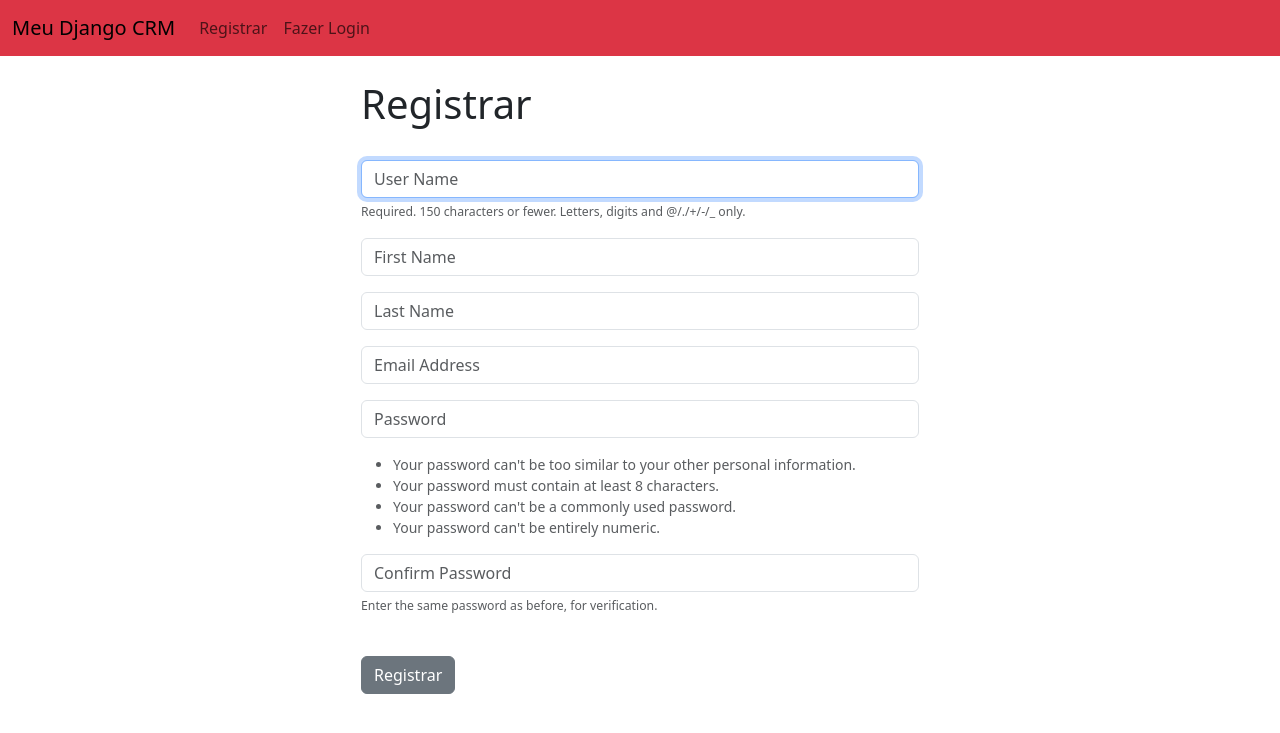
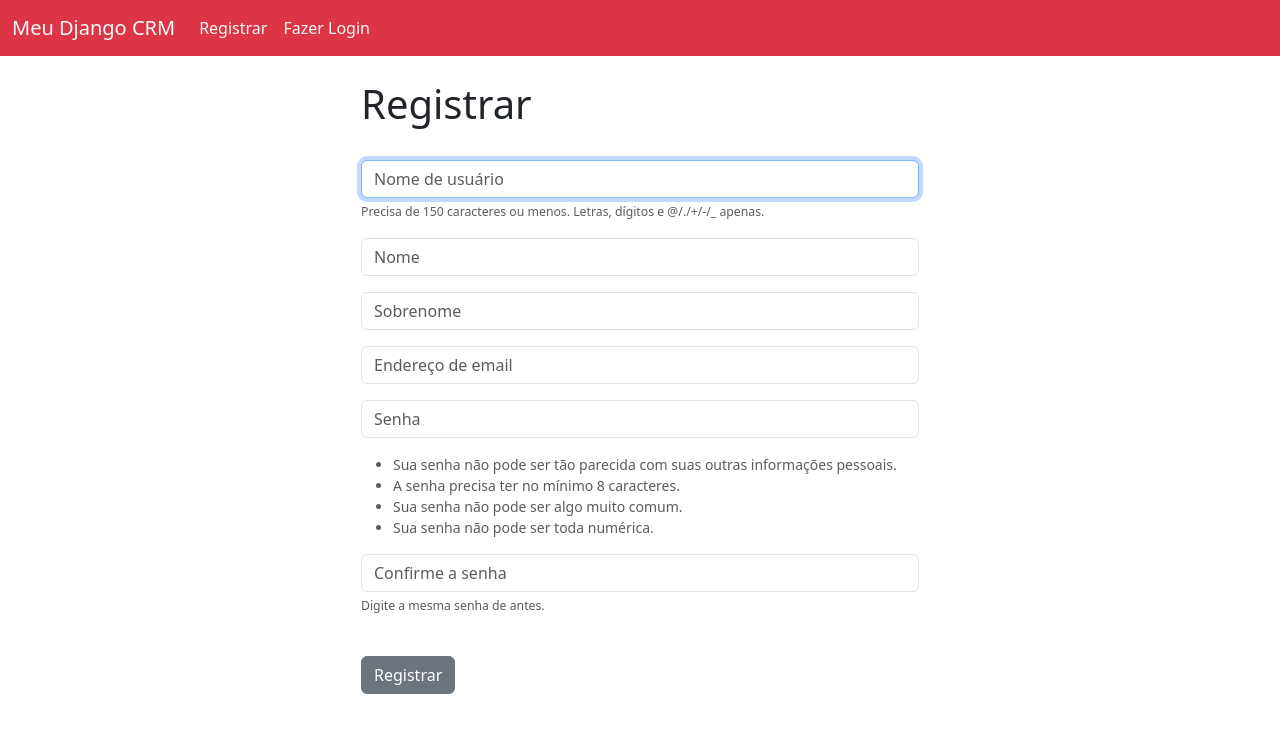
Before and after one commit to abdielsouza/DjangoCRM, a Django app: template website/templates/register.html in a window 1280 px wide. Shown: the top 733 px of the page. Run offline with Django 5.2, Linux system fonts and the light colour scheme; the template is opened without the code that fills it: values that come from a table or form of the project are taken from there, others are empty; parts of the project's set-up code (start-up, migrations or seed data) failed here and were passed over.

```diff
--- a/website/forms.py
+++ b/website/forms.py
@@ -4,9 +4,9 @@ from django import forms
 from .models import Record
 
 class SignUpForm(UserCreationForm):
-	email = forms.EmailField(label="", widget=forms.TextInput(attrs={'class':'form-control', 'placeholder':'Email Address'}))
-	first_name = forms.CharField(label="", max_length=100, widget=forms.TextInput(attrs={'class':'form-control', 'placeholder':'First Name'}))
-	last_name = forms.CharField(label="", max_length=100, widget=forms.TextInput(attrs={'class':'form-control', 'placeholder':'Last Name'}))
+	email = forms.EmailField(label="", widget=forms.TextInput(attrs={'class':'form-control', 'placeholder':'Endereço de email'}))
+	first_name = forms.CharField(label="", max_length=100, widget=forms.TextInput(attrs={'class':'form-control', 'placeholder':'Nome'}))
+	last_name = forms.CharField(label="", max_length=100, widget=forms.TextInput(attrs={'class':'form-control', 'placeholder':'Sobrenome'}))
 
 
 	class Meta:
@@ -18,33 +18,33 @@ class SignUpForm(UserCreationForm):
 		super(SignUpForm, self).__init__(*args, **kwargs)
 
 		self.fields['username'].widget.attrs['class'] = 'form-control'
-		self.fields['username'].widget.attrs['placeholder'] = 'User Name'
+		self.fields['username'].widget.attrs['placeholder'] = 'Nome de usuário'
 		self.fields['username'].label = ''
-		self.fields['username'].help_text = '<span class="form-text text-muted"><small>Required. 150 characters or fewer. Letters, digits and @/./+/-/_ only.</small></span>'
+		self.fields['username'].help_text = '<span class="form-text text-muted"><small>Precisa de 150 caracteres ou menos. Letras, dígitos e @/./+/-/_ apenas.</small></span>'
 
 		self.fields['password1'].widget.attrs['class'] = 'form-control'
-		self.fields['password1'].widget.attrs['placeholder'] = 'Password'
+		self.fields['password1'].widget.attrs['placeholder'] = 'Senha'
 		self.fields['password1'].label = ''
-		self.fields['password1'].help_text = '<ul class="form-text text-muted small"><li>Your password can\'t be too similar to your other personal information.</li><li>Your password must contain at least 8 characters.</li><li>Your password can\'t be a commonly used password.</li><li>Your password can\'t be entirely numeric.</li></ul>'
+		self.fields['password1'].help_text = '<ul class="form-text text-muted small"><li>Sua senha não pode ser tão parecida com suas outras informações pessoais.</li><li>A senha precisa ter no  mínimo 8 caracteres.</li><li>Sua senha não pode ser algo muito comum.</li><li>Sua senha não pode ser toda numérica.</li></ul>'
 
 		self.fields['password2'].widget.attrs['class'] = 'form-control'
-		self.fields['password2'].widget.attrs['placeholder'] = 'Confirm Password'
+		self.fields['password2'].widget.attrs['placeholder'] = 'Confirme a senha'
 		self.fields['password2'].label = ''
-		self.fields['password2'].help_text = '<span class="form-text text-muted"><small>Enter the same password as before, for verification.</small></span>'
+		self.fields['password2'].help_text = '<span class="form-text text-muted"><small>Digite a mesma senha de antes.</small></span>'
 
 
 
 
 # Create Add Record Form
 class AddRecordForm(forms.ModelForm):
-	first_name = forms.CharField(required=True, widget=forms.widgets.TextInput(attrs={"placeholder":"First Name", "class":"form-control"}), label="")
-	last_name = forms.CharField(required=True, widget=forms.widgets.TextInput(attrs={"placeholder":"Last Name", "class":"form-control"}), label="")
+	first_name = forms.CharField(required=True, widget=forms.widgets.TextInput(attrs={"placeholder":"Nome", "class":"form-control"}), label="")
+	last_name = forms.CharField(required=True, widget=forms.widgets.TextInput(attrs={"placeholder":"Sobrenome", "class":"form-control"}), label="")
 	email = forms.CharField(required=True, widget=forms.widgets.TextInput(attrs={"placeholder":"Email", "class":"form-control"}), label="")
-	phone = forms.CharField(required=True, widget=forms.widgets.TextInput(attrs={"placeholder":"Phone", "class":"form-control"}), label="")
-	address = forms.CharField(required=True, widget=forms.widgets.TextInput(attrs={"placeholder":"Address", "class":"form-control"}), label="")
-	city = forms.CharField(required=True, widget=forms.widgets.TextInput(attrs={"placeholder":"City", "class":"form-control"}), label="")
-	state = forms.CharField(required=True, widget=forms.widgets.TextInput(attrs={"placeholder":"State", "class":"form-control"}), label="")
-	zipcode = forms.CharField(required=True, widget=forms.widgets.TextInput(attrs={"placeholder":"Zipcode", "class":"form-control"}), label="")
+	phone = forms.CharField(required=True, widget=forms.widgets.TextInput(attrs={"placeholder":"Telefone", "class":"form-control"}), label="")
+	address = forms.CharField(required=True, widget=forms.widgets.TextInput(attrs={"placeholder":"Endereço", "class":"form-control"}), label="")
+	city = forms.CharField(required=True, widget=forms.widgets.TextInput(attrs={"placeholder":"Cidade", "class":"form-control"}), label="")
+	state = forms.CharField(required=True, widget=forms.widgets.TextInput(attrs={"placeholder":"Estado", "class":"form-control"}), label="")
+	zipcode = forms.CharField(required=True, widget=forms.widgets.TextInput(attrs={"placeholder":"Código Postal", "class":"form-control"}), label="")
 
 	class Meta:
 		model = Record
--- a/website/templates/add_record.html
+++ b/website/templates/add_record.html
@@ -2,7 +2,7 @@
 {% block content %}
 
 <div class="col-md-6 offset-md-3">
-<h1>Add Record</h1>
+<h1>Adicionar Record</h1>
 <br/>
 
 <form method="POST" action="{% url 'add_record' %}">
--- a/website/templates/navbar.html
+++ b/website/templates/navbar.html
@@ -1,26 +1,25 @@
 <nav class="navbar navbar-expand-lg bg-danger">
     <div class="container-fluid">
-      <a class="navbar-brand" href="{% url 'home' %}">Meu Django CRM</a>
+      <a class="navbar-brand text-light" href="{% url 'home' %}">Meu Django CRM</a>
       <button class="navbar-toggler" type="button" data-bs-toggle="collapse" data-bs-target="#navbarSupportedContent" aria-controls="navbarSupportedContent" aria-expanded="false" aria-label="Toggle navigation">
         <span class="navbar-toggler-icon"></span>
       </button>
       <div class="collapse navbar-collapse" id="navbarSupportedContent">
         <ul class="navbar-nav me-auto mb-2 mb-lg-0">
-
           {% if user.is_authenticated %}
           <li class="nav-item">
-            <a class="nav-link" href="{% url 'add_record' %}">Adicionar Record</a>
+            <a class="nav-link text-light" href="{% url 'add_record' %}">Adicionar Record</a>
           </li>
           <li class="nav-item">
-            <a class="nav-link" href="{% url 'logout' %}">Fazer Logout</a>
+            <a class="nav-link text-light" href="{% url 'logout' %}">Fazer Logout</a>
           </li>
 
           {% else %}
           <li class="nav-item">
-            <a class="nav-link" href="{% url 'register' %}">Registrar</a>
+            <a class="nav-link text-light" href="{% url 'register' %}">Registrar</a>
           </li>
           <li class="nav-item">
-            <a class="nav-link" href="{% url 'home' %}">Fazer Login</a>
+            <a class="nav-link text-light" href="{% url 'home' %}">Fazer Login</a>
           </li>
           {% endif %}
 
```
Also changed, not shown: README.md, assets/sample-1.png (added), assets/sample-2.png (added).
